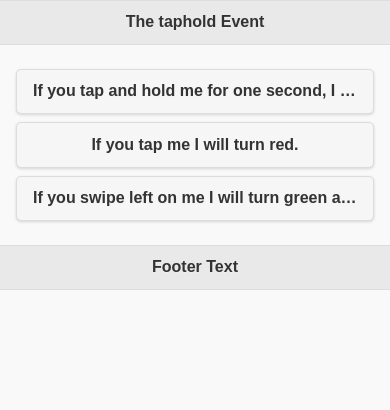
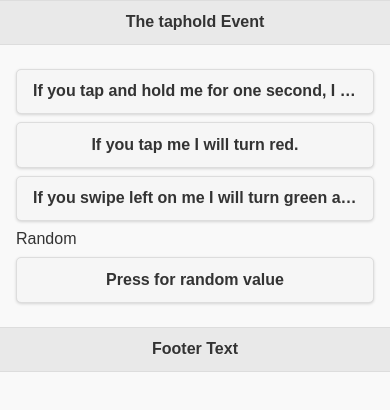
Before and after one commit to ChrisThePole/Outputs, a plain HTML site: page www/index.html in a window 390 px wide. Drawn offline with Linux system fonts and the light colour scheme; some packages are replaced by stand-ins of ours.

Commit message:
uihu
iijip

```diff
--- a/www/config.xml
+++ b/www/config.xml
@@ -6,10 +6,10 @@
         id        = "mob.app.dev.lifecycle"
         version   = "1.0.0">
 
-    <name>Chris' App</name>
+    <name>Outputs</name>
 
     <description>
-        A sample application...
+        A sample application that uses outputs.
     </description>
 
     <author href="worcester.ac.uk" email="hewc1_16@uni.worc.ac.uk">
--- a/www/index.html
+++ b/www/index.html
@@ -23,6 +23,9 @@
     	<button id="taptext">If you tap me I will turn red.</button>
     	<button id="swipetext">If you swipe left on me I will turn green and blue if you swipe right.</button>
 
+        <span id="randomValue">Random</span>
+        <button id="randomButton" onclick="random()">Press for random value</button>
+
   </div>
 
 
--- a/www/js/index.js
+++ b/www/js/index.js
@@ -12,5 +12,9 @@ $(document).on("pagecreate","#pageone",function(){
     	$(this).css('color', 'green');
   	});
 
+    function random() {
+       var randomBoolean = return !Math.round(Math.random());
+        $("#randomValue").text(randomBoolean);
+    }
 
 });
```
